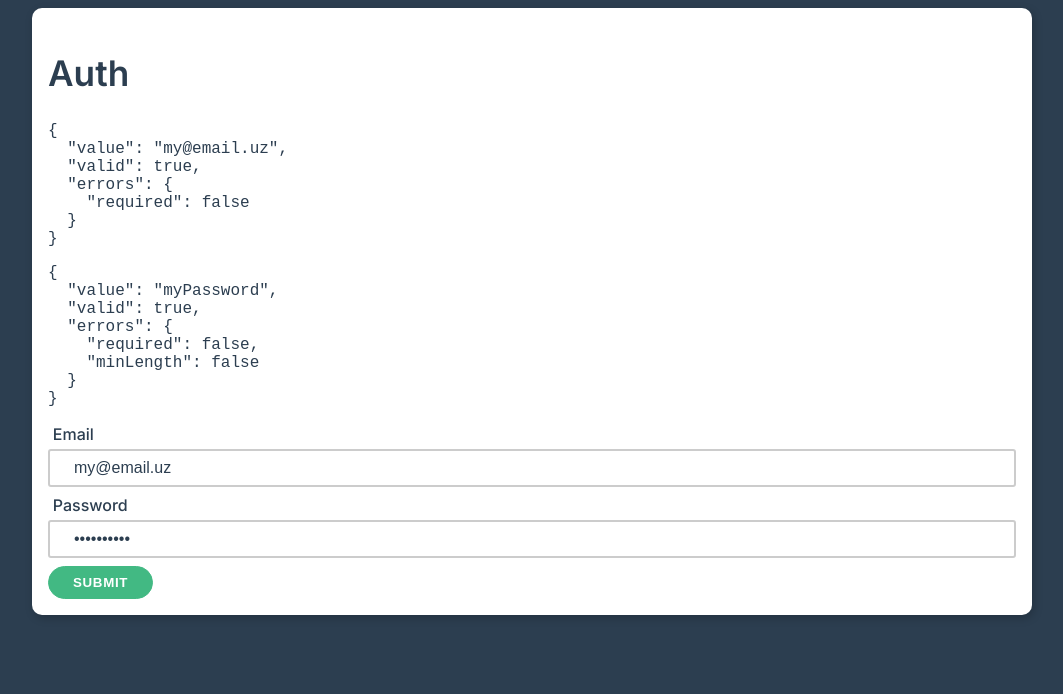
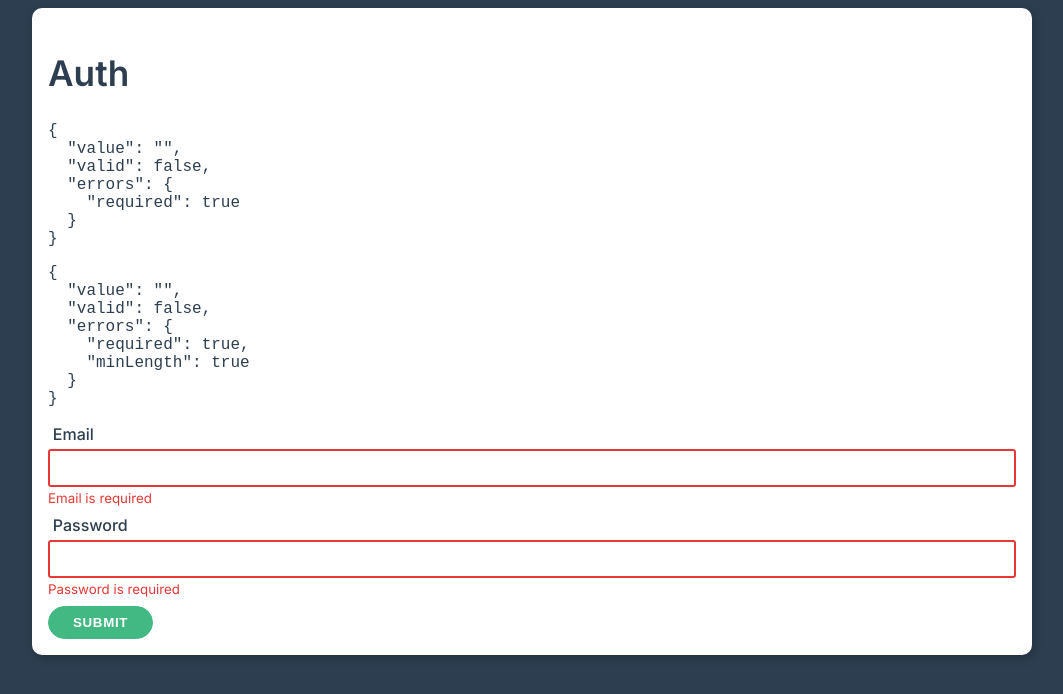
Before and after one commit to Oybek-uzb/vue-composition, a Vue app: page / in a window 1280 px wide. Shown: the top 694 px of the page, without its empty margins (108-1171 px from the left). Built offline with nearby package versions, Linux system fonts and the light colour scheme; the HTML template or start-up script is replaced by a standard one.

Commit message:
Working with error-messages

```diff
--- a/src/App.vue
+++ b/src/App.vue
@@ -6,14 +6,19 @@
       <pre>{{ email }}</pre>
       <pre>{{ password }}</pre>
 
-      <div class="form-control">
+      <div class="form-control" :class="{invalid: !email.valid}">
         <label for="email">Email</label>
         <input type="email" id="email" v-model="email.value">
+        <small v-if="email.errors.required">Email is required</small>
       </div>
 
-      <div class="form-control">
+      <div class="form-control" :class="{invalid: !password.valid}">
         <label for="password">Password</label>
         <input type="password" id="password" v-model="password.value">
+        <small v-if="password.errors.required">Password is required</small>
+        <small v-else-if="password.errors.minLength">
+          Password length can not be less than 8. Now it is {{ password.value.length }}
+        </small>
       </div>
 
       <button class="btn primary" type="submit">Submit</button>
@@ -31,11 +36,11 @@
     setup() {
       const form = useForm({
         email: {
-          value: 'my@email.uz',
+          value: '',
           validators: {required}
         },
         password: {
-          value: 'myPassword',
+          value: '',
           validators: {required, minLength: minLength(8)}
         }
       })
```
